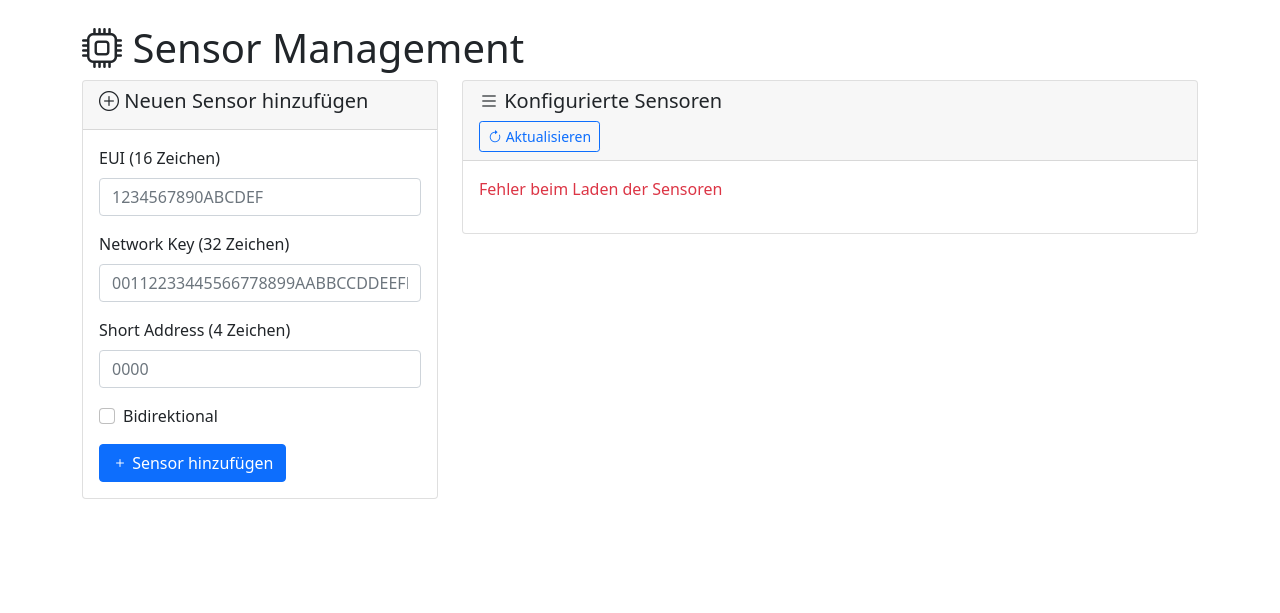
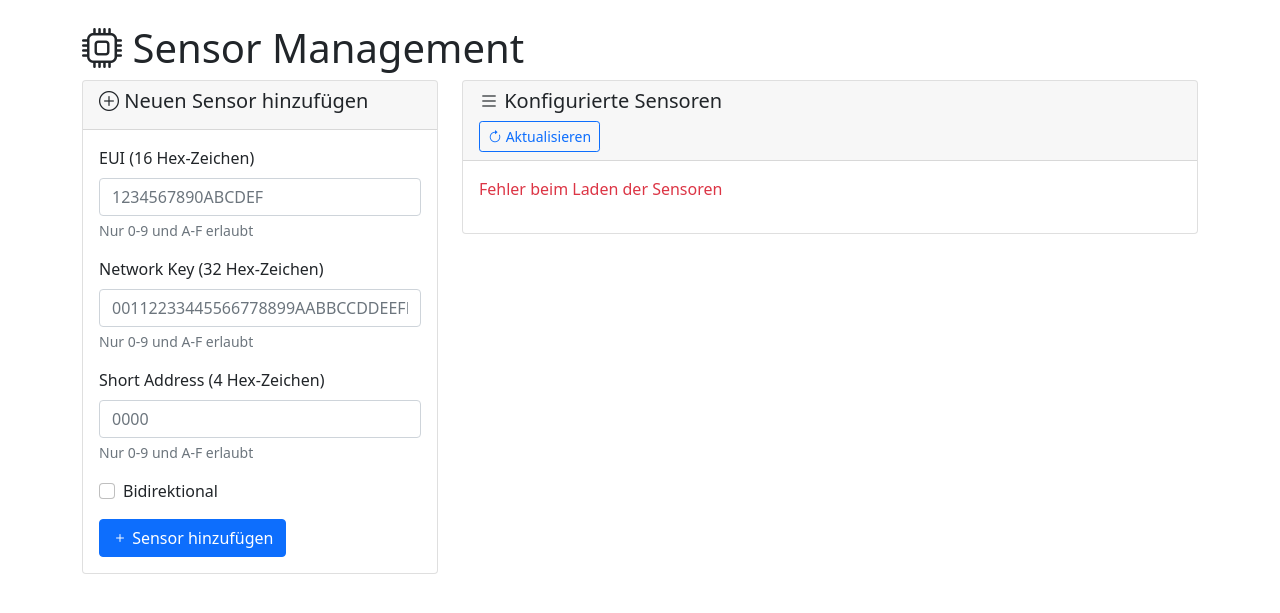
Before and after one commit to plasmonized/containerized-mioty-Service-Center, a Python web app: template templates/sensors.html in a window 1280 px wide. Shown: the part 56-669 px from the top of the page. Run offline with Jinja, Linux system fonts and the light colour scheme; the template is opened without the code that fills it, so the values that code supplies are empty; some libraries are stand-ins or nearby versions.

Commit message:
Assistant checkpoint: Fix sensor adding with validation and error handling
Assistant generated file changes:
- web_gui.py: Fix sensor adding functionality with proper async handling, Improve error handling and validation for sensor management, Fix sensor configuration update, Add better error handling and logging
- templates/sensors.html: Improve client-side validation and error handling, Add input validation patterns

---

User prompt:

in der gui neue sensoren eintragen klappt nicht

Replit-Commit-Author: Assistant
Replit-Commit-Session-Id: 840179a8-1911-43ed-8f63-2a2ad89090f4

```diff
--- a/templates/sensors.html
+++ b/templates/sensors.html
@@ -17,16 +17,25 @@
             <div class="card-body">
                 <form id="addSensorForm">
                     <div class="mb-3">
-                        <label for="eui" class="form-label">EUI (16 Zeichen)</label>
-                        <input type="text" class="form-control" id="eui" maxlength="16" placeholder="1234567890ABCDEF" required>
+                        <label for="eui" class="form-label">EUI (16 Hex-Zeichen)</label>
+                        <input type="text" class="form-control" id="eui" maxlength="16"
+                               placeholder="1234567890ABCDEF" pattern="[0-9A-Fa-f]{16}"
+                               style="text-transform: uppercase;" required>
+                        <div class="form-text">Nur 0-9 und A-F erlaubt</div>
                     </div>
                     <div class="mb-3">
-                        <label for="nwKey" class="form-label">Network Key (32 Zeichen)</label>
-                        <input type="text" class="form-control" id="nwKey" maxlength="32" placeholder="00112233445566778899AABBCCDDEEFF" required>
+                        <label for="nwKey" class="form-label">Network Key (32 Hex-Zeichen)</label>
+                        <input type="text" class="form-control" id="nwKey" maxlength="32"
+                               placeholder="00112233445566778899AABBCCDDEEFF" pattern="[0-9A-Fa-f]{32}"
+                               style="text-transform: uppercase;" required>
+                        <div class="form-text">Nur 0-9 und A-F erlaubt</div>
                     </div>
                     <div class="mb-3">
-                        <label for="shortAddr" class="form-label">Short Address (4 Zeichen)</label>
-                        <input type="text" class="form-control" id="shortAddr" maxlength="4" placeholder="0000" required>
+                        <label for="shortAddr" class="form-label">Short Address (4 Hex-Zeichen)</label>
+                        <input type="text" class="form-control" id="shortAddr" maxlength="4"
+                               placeholder="0000" pattern="[0-9A-Fa-f]{4}"
+                               style="text-transform: uppercase;" required>
+                        <div class="form-text">Nur 0-9 und A-F erlaubt</div>
                     </div>
                     <div class="mb-3 form-check">
                         <input type="checkbox" class="form-check-input" id="bidi">
@@ -160,10 +169,28 @@ function confirmDelete() {
 document.getElementById('addSensorForm').addEventListener('submit', function(e) {
     e.preventDefault();
 
+    const eui = document.getElementById('eui').value.trim().toUpperCase();
+    const nwKey = document.getElementById('nwKey').value.trim().toUpperCase();
+    const shortAddr = document.getElementById('shortAddr').value.trim().toUpperCase();
+
+    // Client-side validation
+    if (!/^[0-9A-F]{16}$/.test(eui)) {
+        showAlert('danger', 'EUI muss genau 16 Hex-Zeichen enthalten (0-9, A-F)');
+        return;
+    }
+    if (!/^[0-9A-F]{32}$/.test(nwKey)) {
+        showAlert('danger', 'Network Key muss genau 32 Hex-Zeichen enthalten (0-9, A-F)');
+        return;
+    }
+    if (!/^[0-9A-F]{4}$/.test(shortAddr)) {
+        showAlert('danger', 'Short Address muss genau 4 Hex-Zeichen enthalten (0-9, A-F)');
+        return;
+    }
+
     const formData = {
-        eui: document.getElementById('eui').value.trim().toUpperCase(),
-        nwKey: document.getElementById('nwKey').value.trim().toUpperCase(),
-        shortAddr: document.getElementById('shortAddr').value.trim().toUpperCase(),
+        eui: eui,
+        nwKey: nwKey,
+        shortAddr: shortAddr,
         bidi: document.getElementById('bidi').checked
     };
 
```
Also changed, not shown: web_gui.py (+37 -21 lines).
